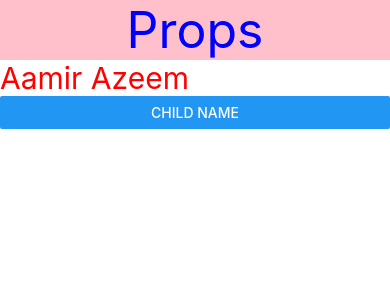
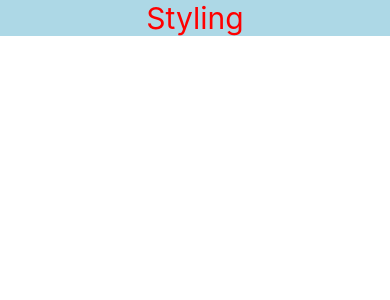
Before and after one commit to AliAzeem92/Learning-React-Native, a React Native app: screen / in a window 390 px wide. Shown: the top 300 px of the page. Built offline with nearby package versions, Linux system fonts and the light colour scheme.

Commit message:
In-Line CSS

```diff
--- a/App.tsx
+++ b/App.tsx
@@ -1,72 +1,17 @@
-// import React, {useState} from 'react';
-// import {Button, Text, View} from 'react-native';
-
-// const App = () => {
-//   return (
-//     <View>
-//       <Text
-//         style={{
-//           fontSize: 50,
-//           backgroundColor: 'pink',
-//           color: 'blue',
-//           textAlign: 'center',
-//         }}>
-//         Props
-//       </Text>
-//       <userName />
-//     </View>
-//   );
-
-//   const userName = () => {
-//     return (
-//       <View>
-//         <Text
-//           style={{
-//             fontSize: 50,
-//             backgroundColor: 'pink',
-//             color: 'blue',
-//             textAlign: 'center',
-//           }}>
-//           Props
-//         </Text>
-//       </View>
-//     );
-//   };
-// };
-
-// export default App;
-
 import React, {useState} from 'react';
 import {Button, Text, View} from 'react-native';
 
 const App = () => {
-  const [fatherName, sonName] = useState('Aamir Azeem');
-
   return (
     <View>
       <Text
         style={{
-          fontSize: 50,
-          backgroundColor: 'pink',
-          color: 'blue',
           textAlign: 'center',
-        }}>
-        Props
-      </Text>
-      <UserName name={fatherName} />
-      <Button title="Child Name" onPress={() => sonName('Ali Azeem')} />
-    </View>
-  );
-};
-const UserName = (props: any) => {
-  return (
-    <View>
-      <Text
-        style={{
           fontSize: 30,
+          backgroundColor: 'lightblue',
           color: 'red',
         }}>
-        {props.name}
+        Styling
       </Text>
     </View>
   );
```
